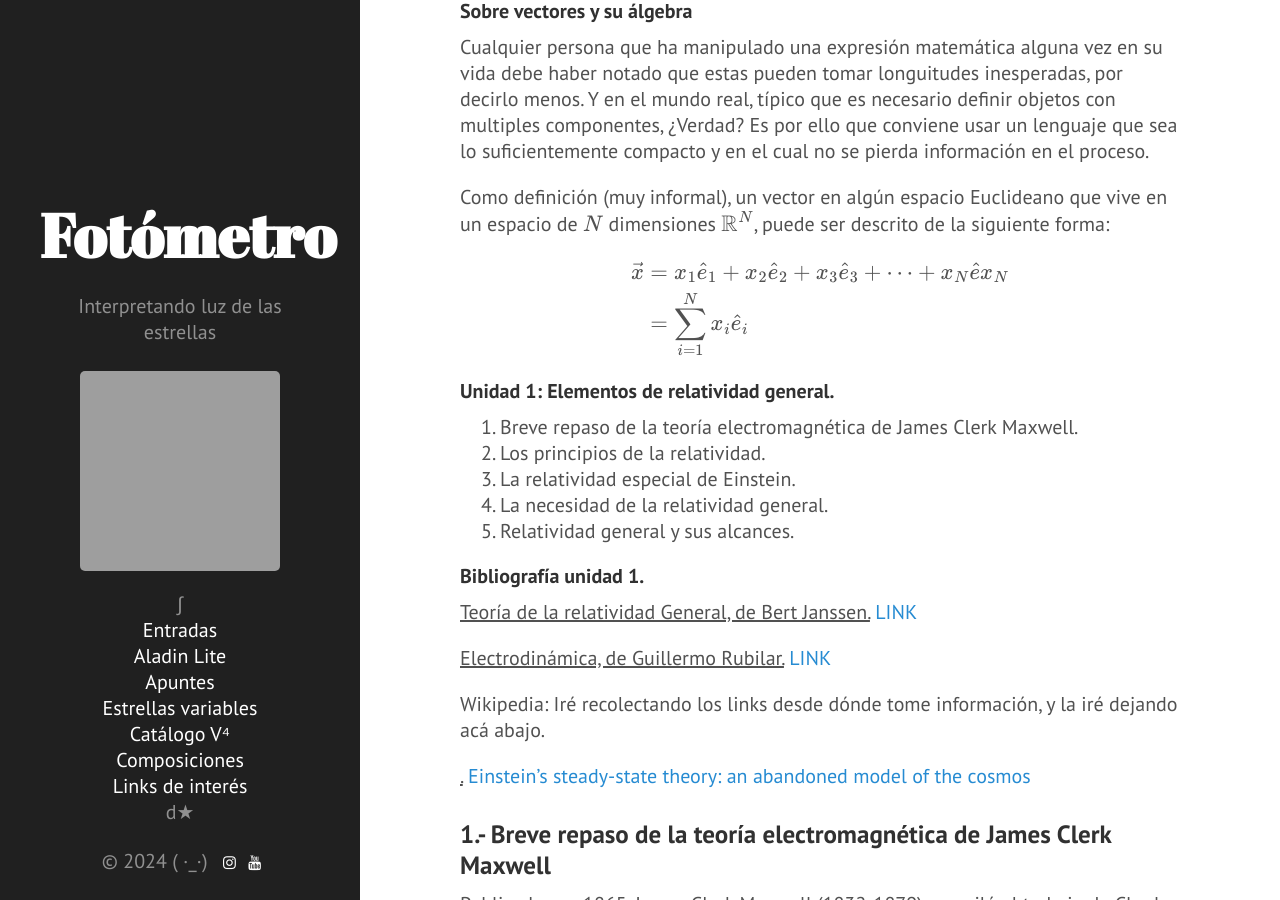
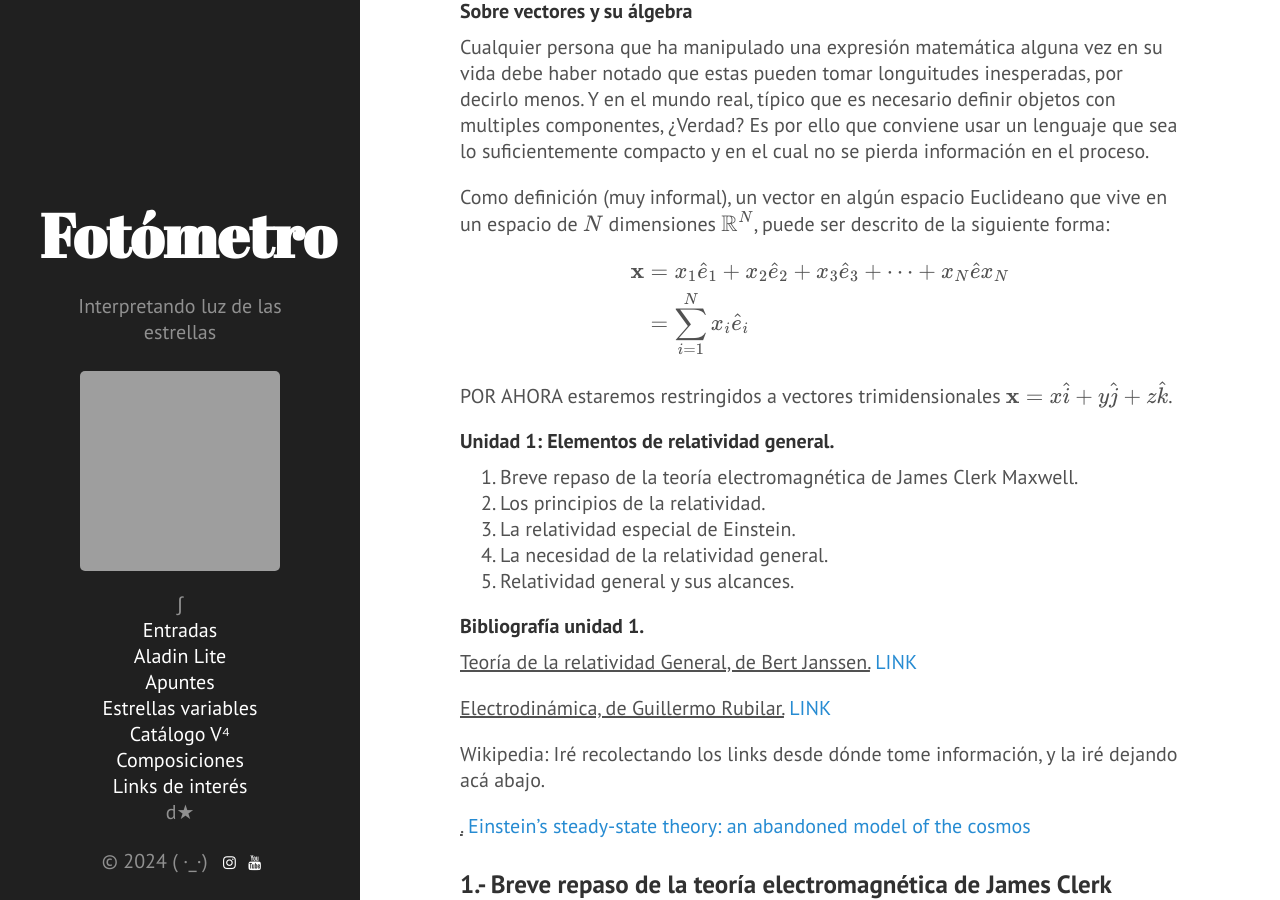
Before and after one commit to nicomedinap/nicomedinap.github.io, a Jekyll site: the page built from apuntes/FisicaDeFronteras/RelatividadGeneral.md, in a window 1280 px wide and 900 px high, scrolled down 1285 px. Built offline with Jekyll 4.4.1, drawn with Linux system fonts in a browser that asks for light colours; formulas are drawn with MathJax 3; a script that is not in the unit is left out; grey boxes are pictures that could not be loaded.

Commit message:
Update RelatividadGeneral.md

```diff
--- a/apuntes/FisicaDeFronteras/RelatividadGeneral.md
+++ b/apuntes/FisicaDeFronteras/RelatividadGeneral.md
@@ -36,10 +36,12 @@ Como definición (muy informal), un vector en algún espacio Euclideano que vive
 
 $$
 \begin{align}
-\vec{x}& = x_{1}\hat{e}_{1}+x_{2}\hat{e}_{2}+x_{3}\hat{e}_{3}+\cdots+x_{N}\hat{e}x_{N} \\
+\mathbf{x}& = x_{1}\hat{e}_{1}+x_{2}\hat{e}_{2}+x_{3}\hat{e}_{3}+\cdots+x_{N}\hat{e}x_{N} \\
        & = \sum_{i=1}^{N}x_{i} \hat{e}_{i} \\
 \end{align}
 $$
+
+POR AHORA estaremos restringidos a vectores trimidensionales $\mathbf{x} = x \hat{i}+ y \hat{j}+z \hat{k}$.
 
 #### Unidad 1: Elementos de relatividad general.
 
```
